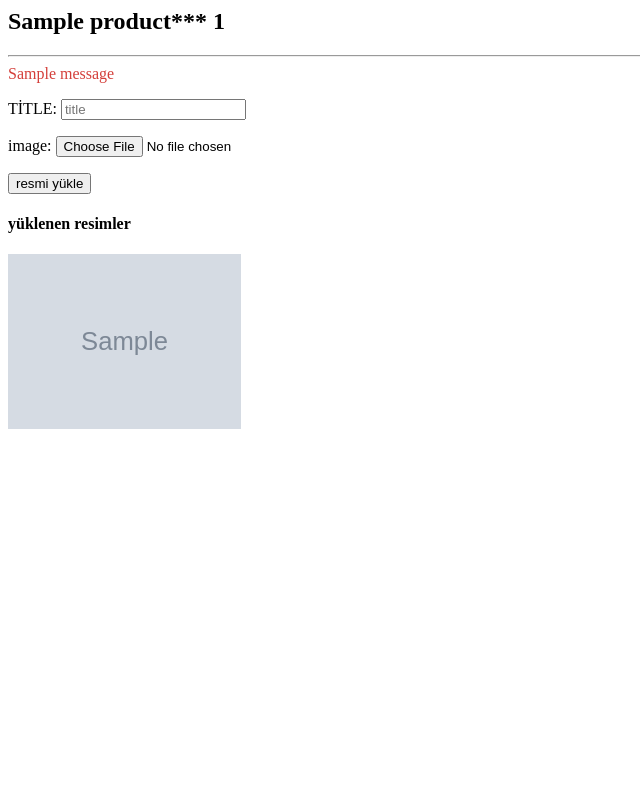
After one commit to test43054/Ozel-2, a Django app: template user/templates/content_gallery.html in a window 1280 px wide. The commit adds this page. Shown: the whole page, without its empty margins (0-640 px from the left). Run offline with Django 3.2, Linux system fonts and the light colour scheme; the template is opened without the code that fills it: most values are stand-ins (such as "Sample title", 1, 10 or a date in 2020); grey boxes marked "Sample" are stand-in pictures; one stand-in notice (Sample message) is shown.

Commit message:
video 38 Django Uye icerikleri resim galerisi ekleme yapıldı
video 38 Django Uye icerikleri resim galerisi ekleme yapıldı

```diff
--- a/product/models.py
+++ b/product/models.py
@@ -86,6 +86,11 @@ class Images(models.Model):
 
     image_tag.short_description = 'Image'
 
+class ContentImageForm(ModelForm):
+    class Meta:
+        model = Images
+        fields = ['title','image']
+
 
 class Comment(models.Model):
     STATUS = (
--- /dev/null
+++ b/user/templates/content_gallery.html
@@ -0,0 +1,37 @@
+<html>
+<head>
+	<meta charset="UTF-8">
+	<title>content galeri</title>
+
+</head>
+<body>
+<h2>{{ product.title }}***
+	{{ product.id }}
+</h2>
+<hr>
+{% if messages %}
+{% for message in messages %}
+<div style="color: #d43f3a; font-size: medium">
+	{{ message|safe }}
+</div>
+{% endfor %}
+{% endif %}
+
+<form action="/user/contentaddimage/{{ product.id }}" method="POST" enctype="multipart/form-data">
+	{% csrf_token %}
+	<input type="hidden" name="product_id" id="id_product_id" value="{{ product.id }}"></p>
+	<label for="id_title">TİTLE:</label>
+	<input type="text" name="title" class="input" placeholder="title" maxlength="50"  id="id_title"></p>
+	<label for="id_image">image:</label>
+	<input type="file" name="image" class="input" placeholder="image" accept="image/*"  id="id_image"> </p>
+	<button class="primary-btn" type="submit">resmi yükle</button>
+</form>
+<h4>yüklenen resimler</h4>
+
+{% for rs in images %}
+<img src="{{ rs.image.url }}" height="175">
+{% endfor %}
+
+
+</body>
+</html>
--- a/user/templates/myhomes.html
+++ b/user/templates/myhomes.html
@@ -51,6 +51,7 @@
                                 <td><h5>price</h5>{{ rs.price }}</td>
                                 <td><a href="/user/deletemyhomes/{{ rs.id }}" onclick="return confirm('silinecek onaylıyormusun')">sil</a></td>
                                 <td><a href="/user/update1/{{ rs.id }}" >güncelle</a></td>
+                                <td><a href="javascript:;" onclick="window.open('/user/contentaddimage/{{ rs.id }}','gallery','height=600,width=800,top=50,left=150')" >galeri</a></td>
 
                             </tr>
 
--- a/user/templates/user_addproduct.html
+++ b/user/templates/user_addproduct.html
@@ -33,7 +33,7 @@
                         <tr class="cart_menu">
 
 
-                            <form action="/addproduct/" method="post" enctype="multipart/form-data"><!---->
+                            <form action="/addproduct/" method="post" enctype="multipart/form-data"><!--home views de-->
                                 {% csrf_token %}
                                 <fieldset class="form-group">
                                     {{ form.media }}
--- a/user/urls.py
+++ b/user/urls.py
@@ -15,6 +15,7 @@ urlpatterns = [
     path('myhomes/', views.myhomes, name='myhomes'),
     path('deletemyhomes/<int:id>', views.deletemyhomes, name='deletemyhomes'),
     path('update1/<int:id>', views.userhome_update, name='userhome_update'),
+    path('contentaddimage/<int:id>', views.contentaddimage, name='contentaddimage'),
 
 
 
```
Also changed, not shown: user/views.py (+30 -1 lines), db.sqlite3, uploads/images/IMG_3259225.jpg (added), uploads/images/IMG_3259225_GKV3R7f.jpg (added), uploads/images/IMG_3260227_vs7mtIB.JPG (added), uploads/images/deneme_süper_ev_JHChWMJ.jpg (added), uploads/images/ev22_Q3jCCGQ.jpg (added), uploads/images/maxresdefault_MtiyM0X.jpg (added).
